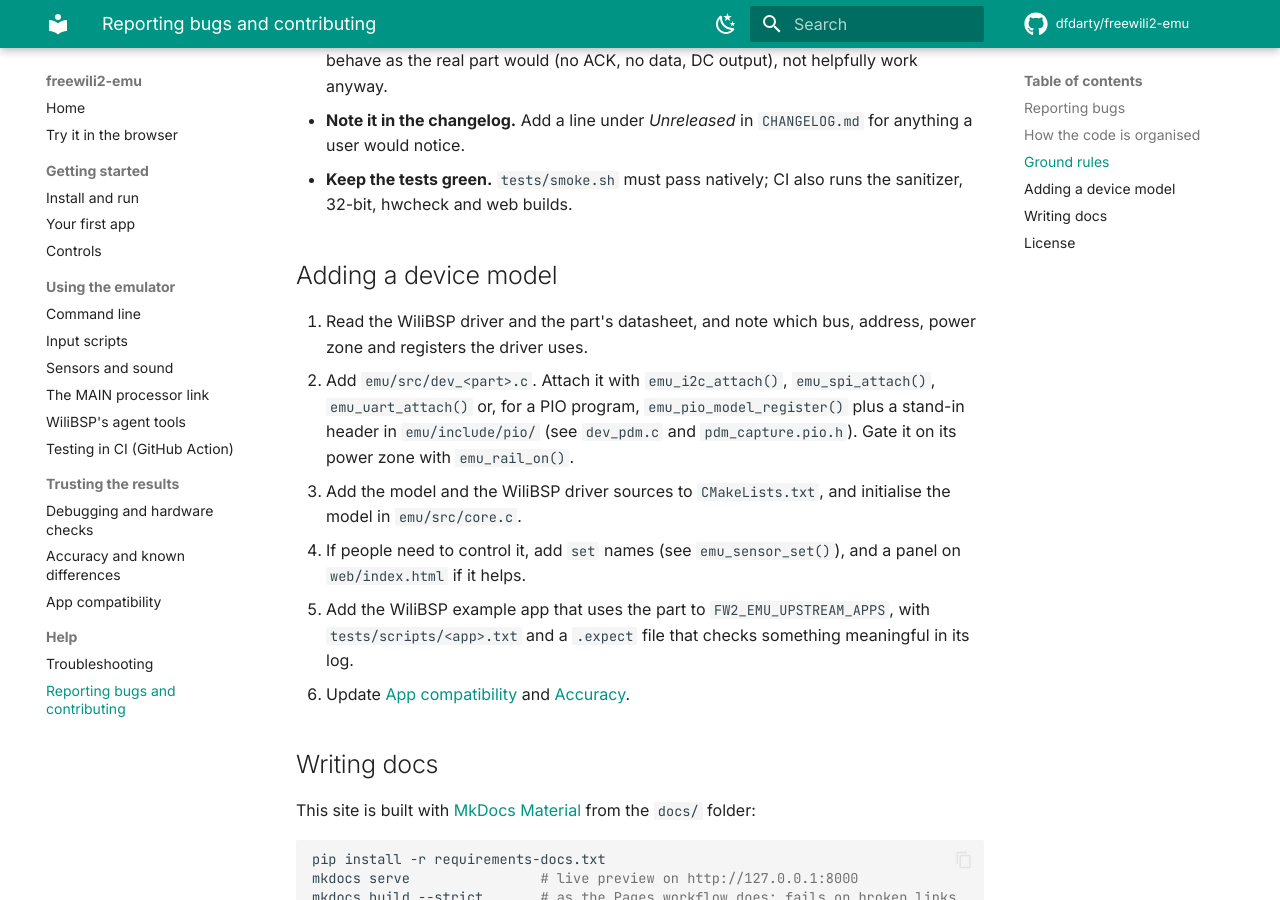
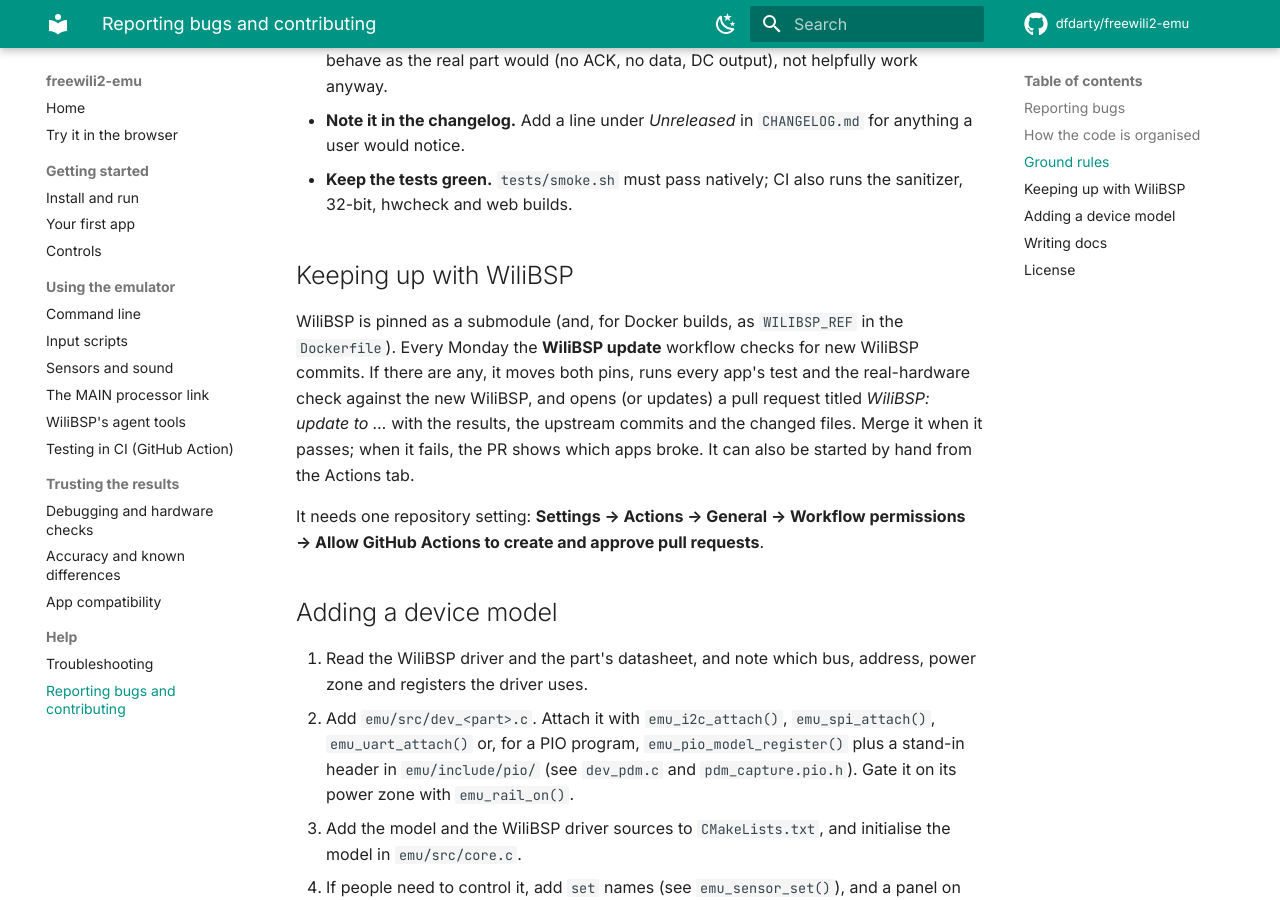
Before and after one commit to dfdarty/freewili2-emu, an MkDocs documentation site: the page built from docs/contributing.md, in a window 1280 px wide and 900 px high, scrolled down 1076 px. Built offline with MkDocs 1.6.1 and Material for MkDocs 9.7.7, drawn with Linux system fonts in a browser that asks for light colours; comment, search, counter and statistics services are not loaded.

Commit message:
Weekly WiliBSP update workflow
Mondays (or by hand): if WiliBSP moved, update the submodule and the
Dockerfile pin, run every app's test and the real-hardware check against
it, and open/update a PR with the results, upstream commits, changed
files and any stale KNOWN_UPSTREAM entries. CI gains workflow_dispatch
so the update can start it on its branch (PRs opened with the workflow
token don't trigger workflows).

Co-Authored-By: Claude Opus 5.5 <noreply@anthropic.com>
Claude-Session: https://claude.ai/code/session_011trzLwWpaPA8Ye3xXw5xUM

```diff
--- a/docs/contributing.md
+++ b/docs/contributing.md
@@ -49,6 +49,20 @@ docs/               this site
 - **Keep the tests green.** `tests/smoke.sh` must pass natively; CI also
   runs the sanitizer, 32-bit, hwcheck and web builds.
 
+## Keeping up with WiliBSP
+
+WiliBSP is pinned as a submodule (and, for Docker builds, as `WILIBSP_REF` in
+the `Dockerfile`). Every Monday the **WiliBSP update** workflow checks for new
+WiliBSP commits. If there are any, it moves both pins, runs every app's test
+and the real-hardware check against the new WiliBSP, and opens (or updates) a
+pull request titled *WiliBSP: update to …* with the results, the upstream
+commits and the changed files. Merge it when it passes; when it fails, the
+PR shows which apps broke. It can also be started by hand from the Actions
+tab.
+
+It needs one repository setting: **Settings → Actions → General → Workflow
+permissions → Allow GitHub Actions to create and approve pull requests**.
+
 ## Adding a device model
 
 1. Read the WiliBSP driver and the part's datasheet, and note which bus,
```
Also changed, not shown: 2 other files.
